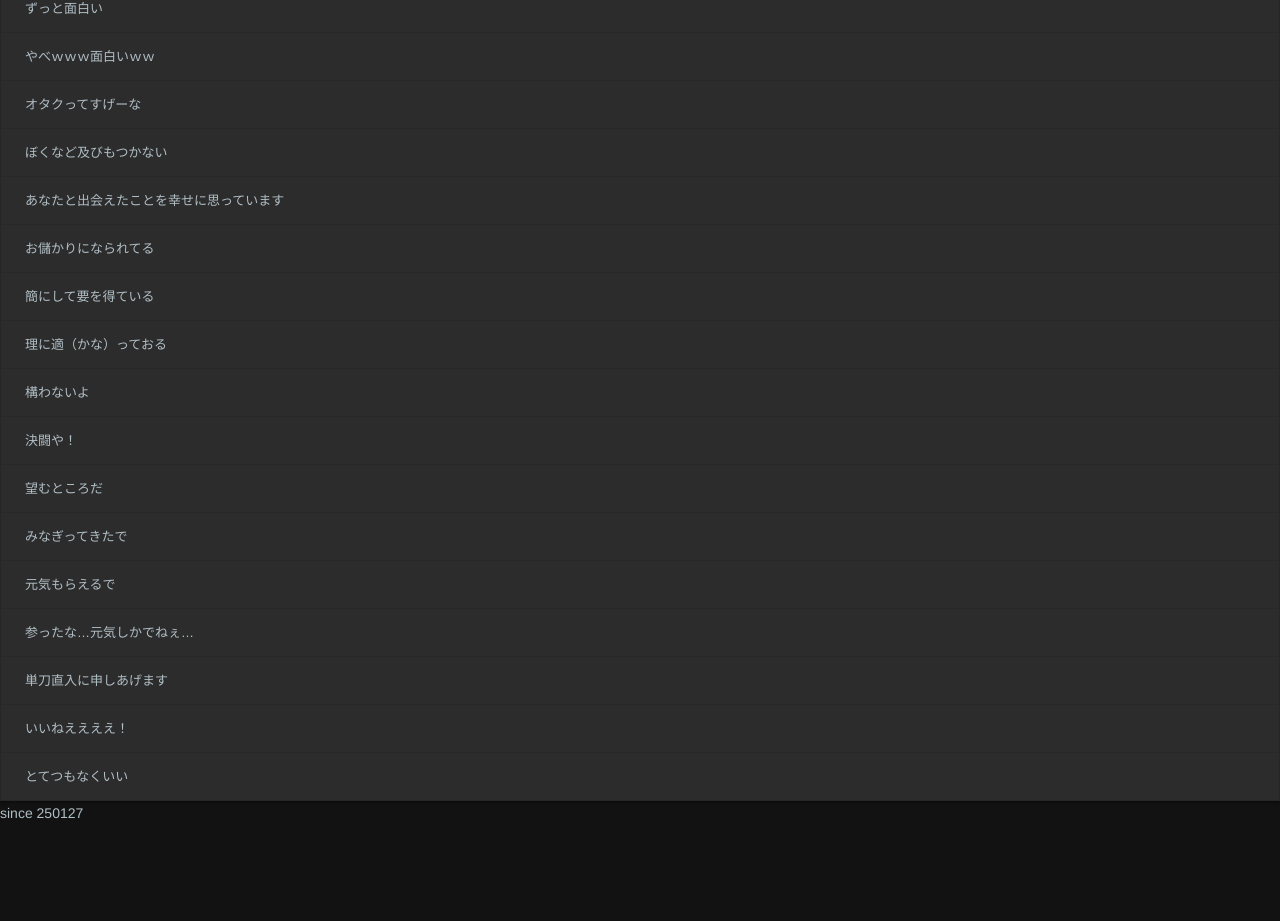
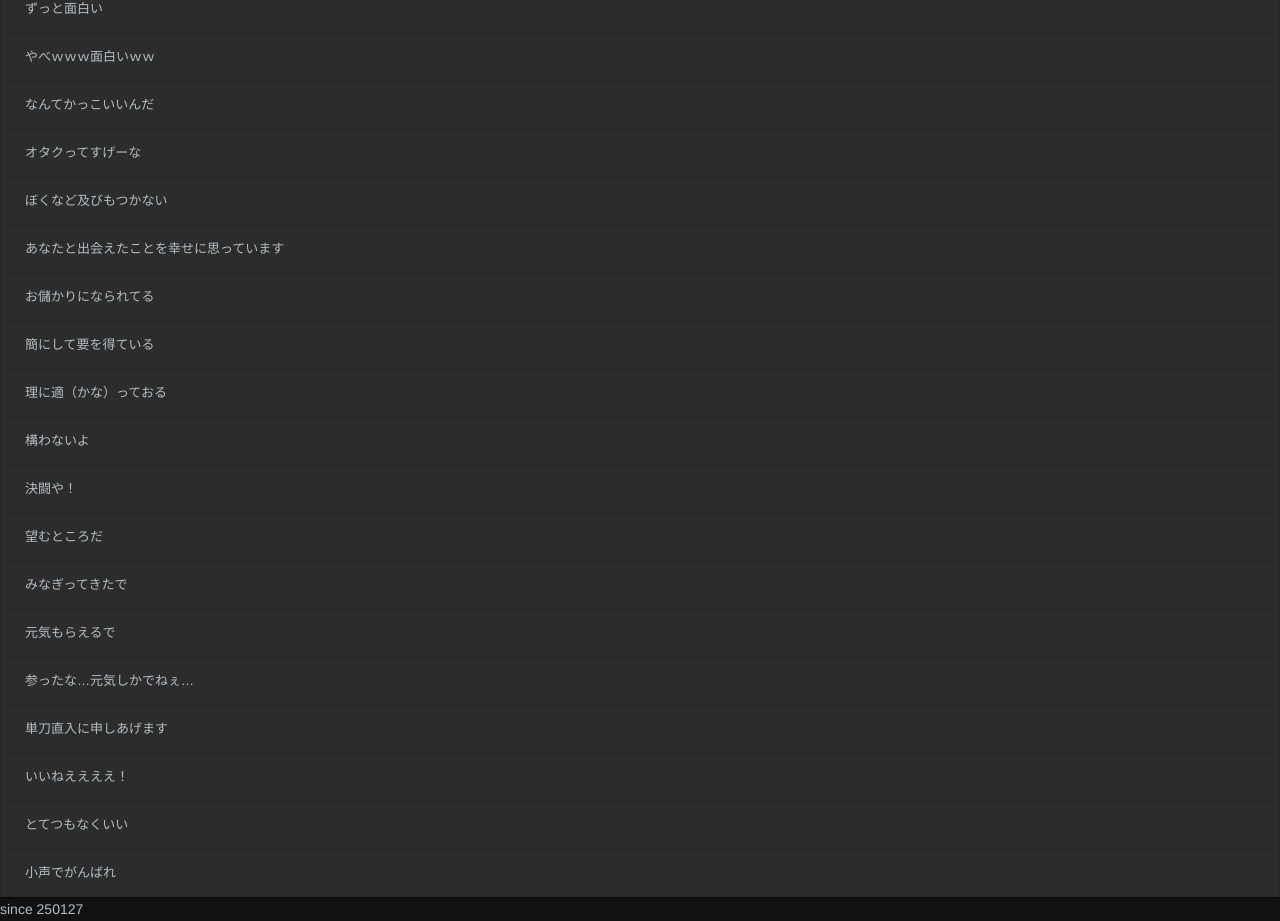
Before and after one commit to 5Tpj84eE/wordsforfamily.github.io, a plain HTML site: page index.html in a window 1280 px wide. Shown: the part 400-1321 px from the top of the page. Before the commit the page ends 1225 px from the top, so only its background shows below. Drawn offline with nearby package versions, Linux system fonts and the light colour scheme.

Commit message:
Add files via upload

```diff
--- a/index.html
+++ b/index.html
@@ -62,6 +62,9 @@
                         <td class="mdl-data-table__cell--non-numeric">やべｗｗｗ面白いｗｗ</td>
                     </tr>
                     <tr>
+                        <td class="mdl-data-table__cell--non-numeric">なんてかっこいいんだ</td>
+                    </tr>
+                    <tr>
                         <td class="mdl-data-table__cell--non-numeric">オタクってすげーな</td>
                     </tr>
                     <tr>
@@ -106,6 +109,9 @@
                     <tr>
                         <td class="mdl-data-table__cell--non-numeric">とてつもなくいい</td>
                     </tr>
+                    <tr>
+                        <td class="mdl-data-table__cell--non-numeric">小声でがんばれ</td>
+                    </tr>
                 </tbody>
             </table>
             <p>since 250127</p>
```
